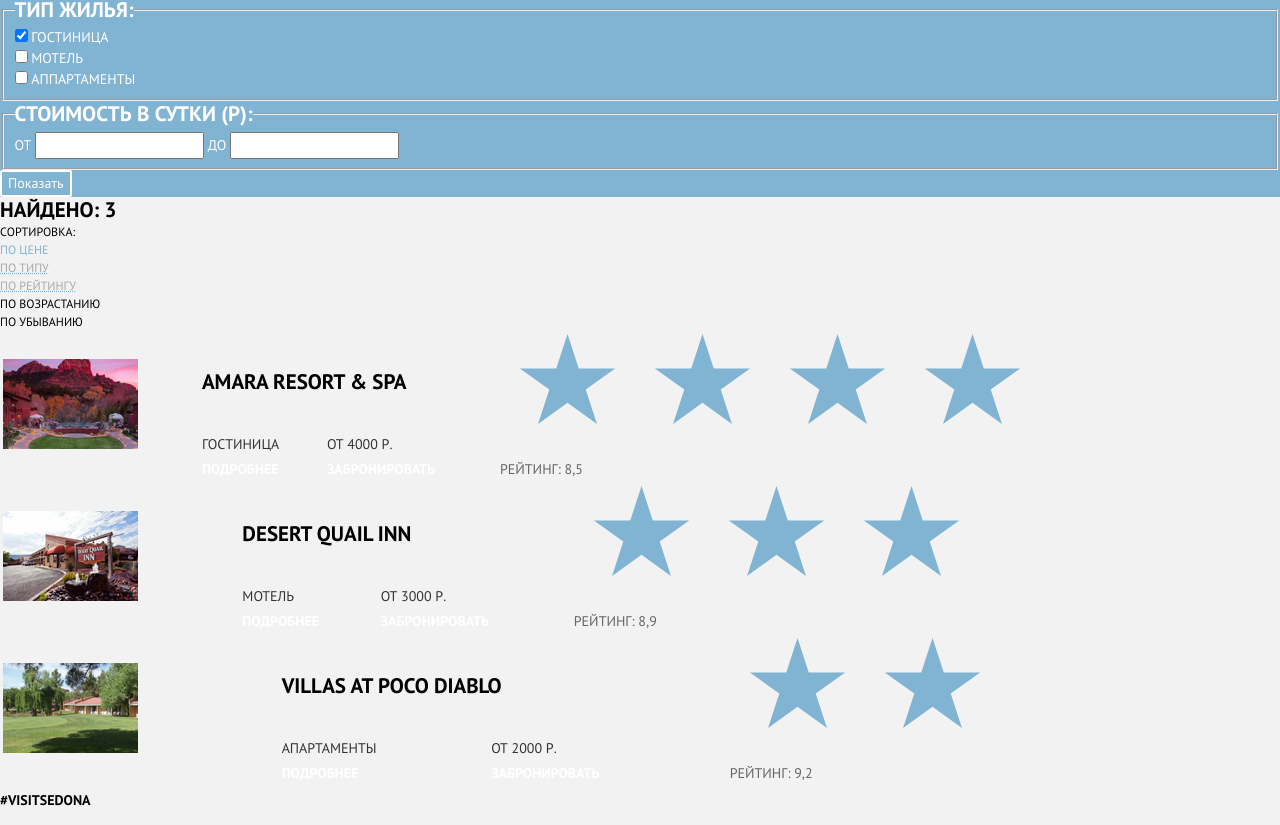
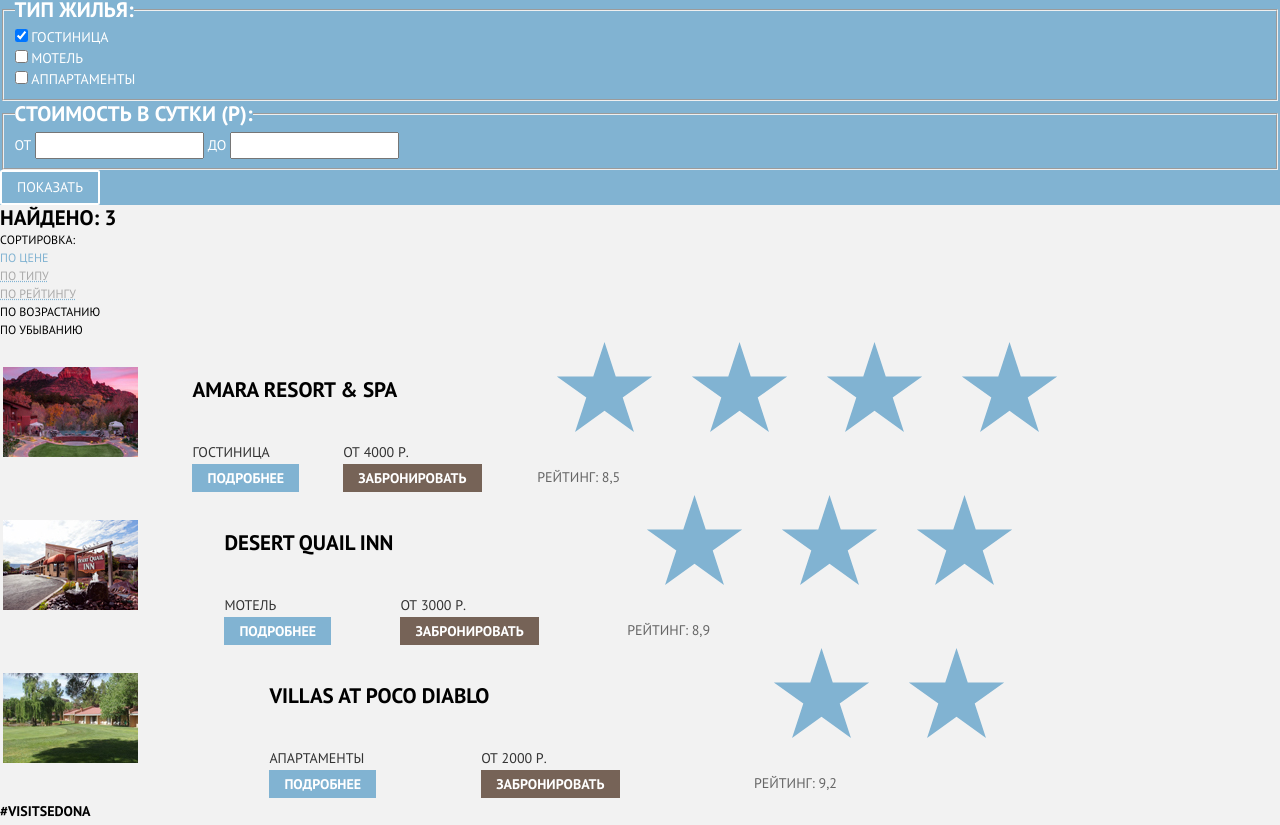
Before and after one commit to firstad1766/firstad1766.github.io, a plain HTML site: page sedona/hotels.html in a window 1280 px wide. Shown: the part 358-1183 px from the top of the page. Drawn offline with Linux system fonts and the light colour scheme.

Commit message:
добавила стили кнопкам

```diff
--- a/sedona/css/style.css
+++ b/sedona/css/style.css
@@ -16,8 +16,42 @@ a {
   text-decoration: none;
 }
 
-.button {
+ .button {      /* default as blue */
+  margin: 0;
+  padding: 5px 15px;
 
+  font: inherit;
+  color: #ffffff;
+  text-transform: uppercase;
+  text-align: center;
+  vertical-align: middle;
+
+  background-color: #81b3d2;
+  border: none;
+}
+
+.button:hover,
+.button:focus {
+  background-color: #669ec0;
+}
+
+.button:active {
+  color: rgba(255, 255, 255, 0.3);
+  background-color: #5496bd;
+}
+
+.button-brown {
+  background-color: #766357;
+}
+
+.button-brown:hover,
+.button-brown:focus {
+  background-color: #604e43;
+}
+
+.button-brown:active {
+  color: rgba(255, 255, 255, 0.3);
+  background-color: #503e33;
 }
 
 /* HEADER */
--- a/sedona/hotels.html
+++ b/sedona/hotels.html
@@ -114,7 +114,7 @@
             </tr>
             <tr>
               <td><a href="#" class="button button-more">Подробнее</a></td>
-              <td><a href="#" class="button button-book">Забронировать</a></td>
+              <td><a href="#" class="button button-brown button-book">Забронировать</a></td>
               <td class="rating">Рейтинг: 8,5</td>
             </tr>
           </table>
@@ -131,7 +131,7 @@
             </tr>
             <tr>
               <td><a href="#" class="button button-more">Подробнее</a></td>
-              <td><a href="#" class="button button-book">Забронировать</a></td>
+              <td><a href="#" class="button button-brown button-book">Забронировать</a></td>
               <td class="rating">Рейтинг: 8,9</td>
             </tr>
           </table>
@@ -148,7 +148,7 @@
             </tr>
             <tr>
               <td><a href="#" class="button button-more">Подробнее</a></td>
-              <td><a href="#" class="button button-book">Забронировать</a></td>
+              <td><a href="#" class="button button-brown button-book">Забронировать</a></td>
               <td class="rating">Рейтинг: 9,2</td>
             </tr>
           </table>
```
Also changed, not shown: sedona/index.html (+1 -1 lines).
